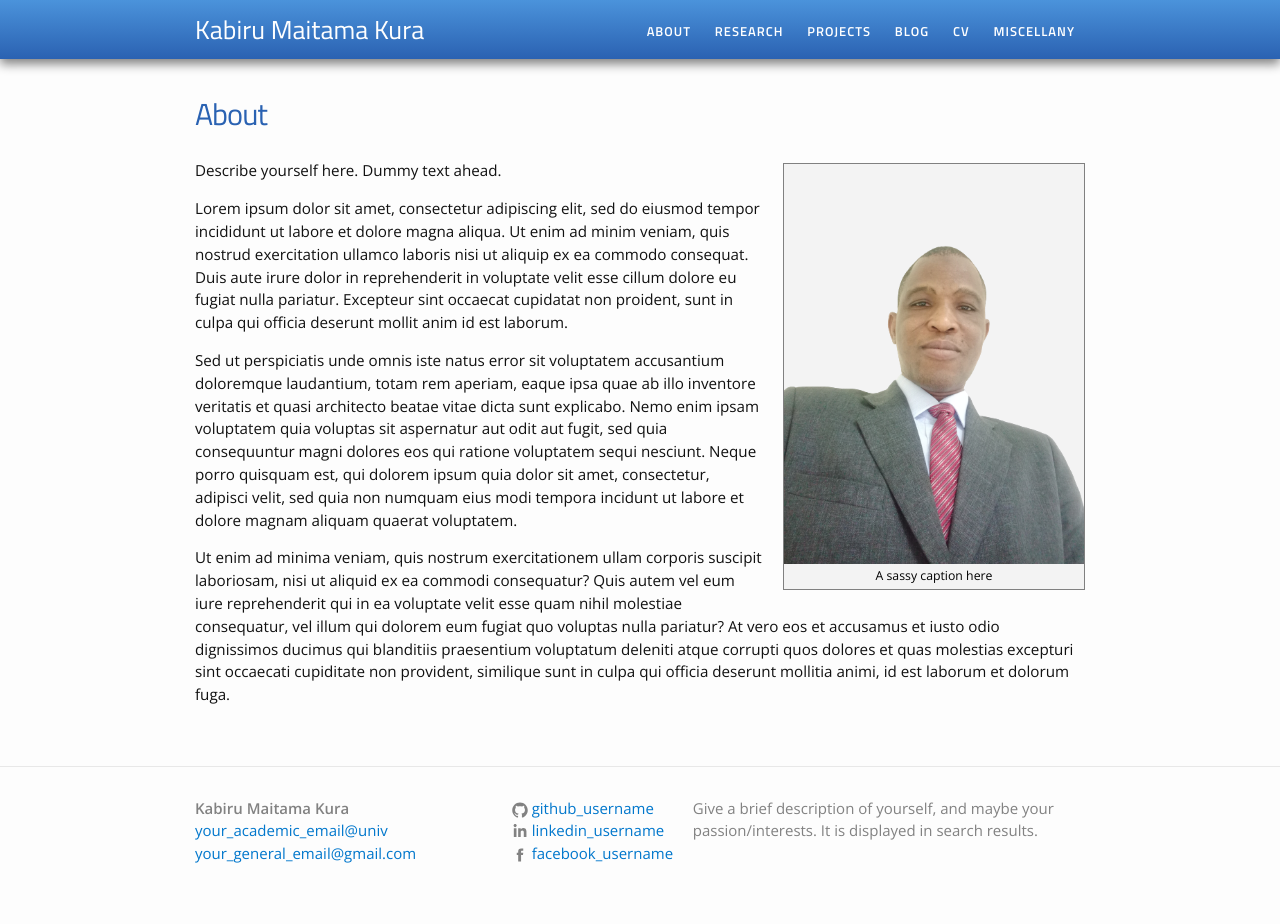
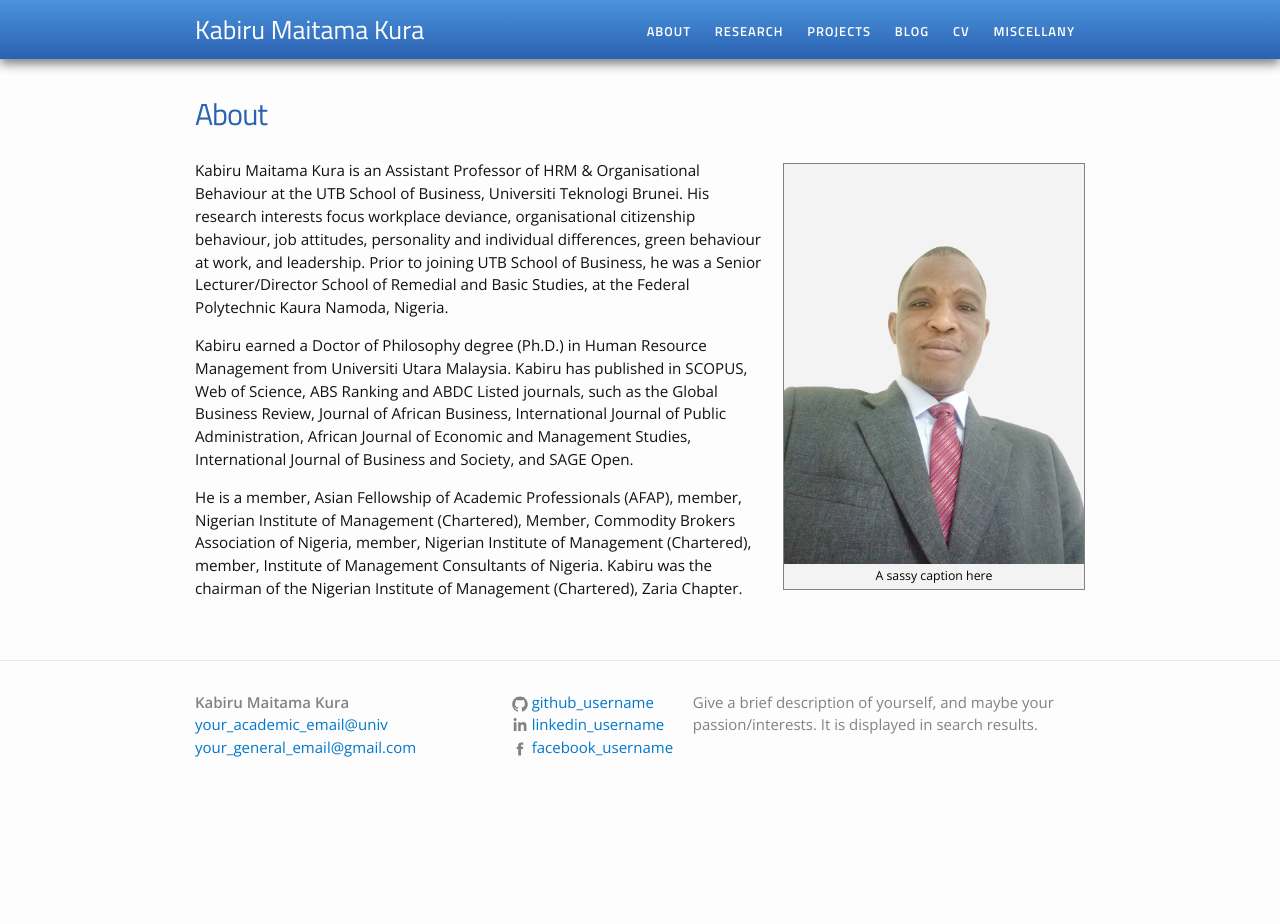
Before and after one commit to kmkura/kmkura.github.io, a Jekyll site: the page built from about.md, in a window 1280 px wide. Built offline with Jekyll 4.4.1, drawn with Linux system fonts in a browser that asks for light colours; after the commit the page ends 900 px from its top, so only the background shows below that.

Commit message:
Update about.md

```diff
--- a/about.md
+++ b/about.md
@@ -6,10 +6,8 @@ permalink: /about/
 
 {% include image.html url="/images/profile.jpg" caption="A sassy caption here" width=300 align="right" %}
 
-Describe yourself here. Dummy text ahead.
+Kabiru Maitama Kura is an Assistant Professor of HRM & Organisational Behaviour at the UTB School of Business, Universiti Teknologi Brunei. His research interests focus workplace deviance, organisational citizenship behaviour, job attitudes, personality and individual differences, green behaviour at work, and leadership. Prior to joining UTB School of Business, he was a Senior Lecturer/Director School of Remedial and Basic Studies, at the Federal Polytechnic Kaura Namoda, Nigeria.
 
-Lorem ipsum dolor sit amet, consectetur adipiscing elit, sed do eiusmod tempor incididunt ut labore et dolore magna aliqua. Ut enim ad minim veniam, quis nostrud exercitation ullamco laboris nisi ut aliquip ex ea commodo consequat. Duis aute irure dolor in reprehenderit in voluptate velit esse cillum dolore eu fugiat nulla pariatur. Excepteur sint occaecat cupidatat non proident, sunt in culpa qui officia deserunt mollit anim id est laborum.
+Kabiru earned a Doctor of Philosophy degree (Ph.D.) in Human Resource Management from Universiti Utara Malaysia. Kabiru has published in SCOPUS, Web of Science, ABS Ranking and ABDC Listed journals, such as the Global Business Review, Journal of African Business, International Journal of Public Administration, African Journal of Economic and Management Studies, International Journal of Business and Society, and SAGE Open.
 
-Sed ut perspiciatis unde omnis iste natus error sit voluptatem accusantium doloremque laudantium, totam rem aperiam, eaque ipsa quae ab illo inventore veritatis et quasi architecto beatae vitae dicta sunt explicabo. Nemo enim ipsam voluptatem quia voluptas sit aspernatur aut odit aut fugit, sed quia consequuntur magni dolores eos qui ratione voluptatem sequi nesciunt. Neque porro quisquam est, qui dolorem ipsum quia dolor sit amet, consectetur, adipisci velit, sed quia non numquam eius modi tempora incidunt ut labore et dolore magnam aliquam quaerat voluptatem.
-
-Ut enim ad minima veniam, quis nostrum exercitationem ullam corporis suscipit laboriosam, nisi ut aliquid ex ea commodi consequatur? Quis autem vel eum iure reprehenderit qui in ea voluptate velit esse quam nihil molestiae consequatur, vel illum qui dolorem eum fugiat quo voluptas nulla pariatur? At vero eos et accusamus et iusto odio dignissimos ducimus qui blanditiis praesentium voluptatum deleniti atque corrupti quos dolores et quas molestias excepturi sint occaecati cupiditate non provident, similique sunt in culpa qui officia deserunt mollitia animi, id est laborum et dolorum fuga.
+He is a member, Asian Fellowship of Academic Professionals (AFAP), member, Nigerian Institute of Management (Chartered), Member, Commodity Brokers Association of Nigeria, member, Nigerian Institute of Management (Chartered), member, Institute of Management Consultants of Nigeria. Kabiru was the chairman of the Nigerian Institute of Management (Chartered), Zaria Chapter.
```
